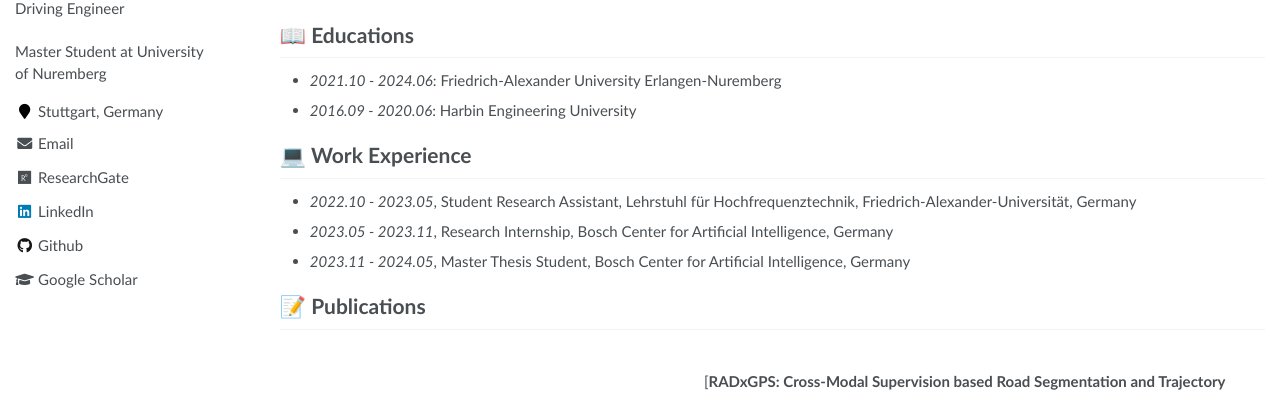
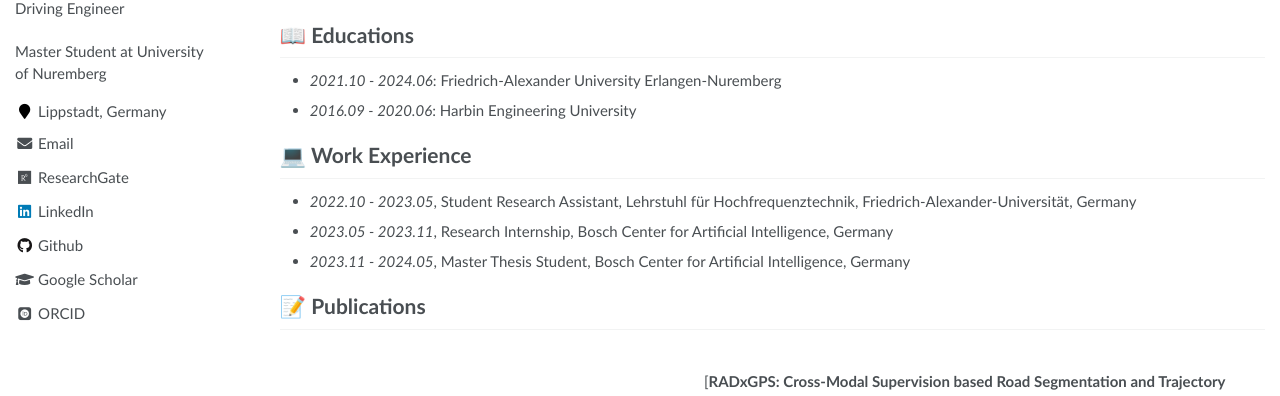
Before and after one commit to Wangzhaoze/Wangzhaoze.github.io, a Jekyll site: the page built from _pages/about.md, in a window 1280 px wide. Shown: the part 361-757 px from the top of the page. Built offline with Jekyll 4.4.1, drawn with Linux system fonts in a browser that asks for light colours; some web fonts are replaced.

Commit message:
Update _config.yml

```diff
--- a/_config.yml
+++ b/_config.yml
@@ -24,7 +24,7 @@ author:
   name             : "Zhaoze (Patrick) Wang"
   avatar           : "images/android-chrome-512x512.png"
   bio              : "Robotics & Autonomous Driving Engineer"
-  location         : "Stuttgart, Germany"
+  location         : "Lippstadt, Germany"
   employer         :
   pubmed           :
   googlescholar    : "https://scholar.google.com/citations?user=Fi2HyHYAAAAJ&hl=en&oi=ao"
@@ -45,7 +45,7 @@ author:
   lastfm           :
   linkedin         : "wangzhaoze"
   dblp             : # e.g., "https://dblp.org/pid/xx/xxxx.html"
-  orcid            : # e.g., "https://orcid.org/xxxx"
+  orcid            : "https://orcid.org/0009-0000-3158-8239"
   pinterest        :
   soundcloud       :
   stackoverflow    : # http://stackoverflow.com/users/123456/username
```
